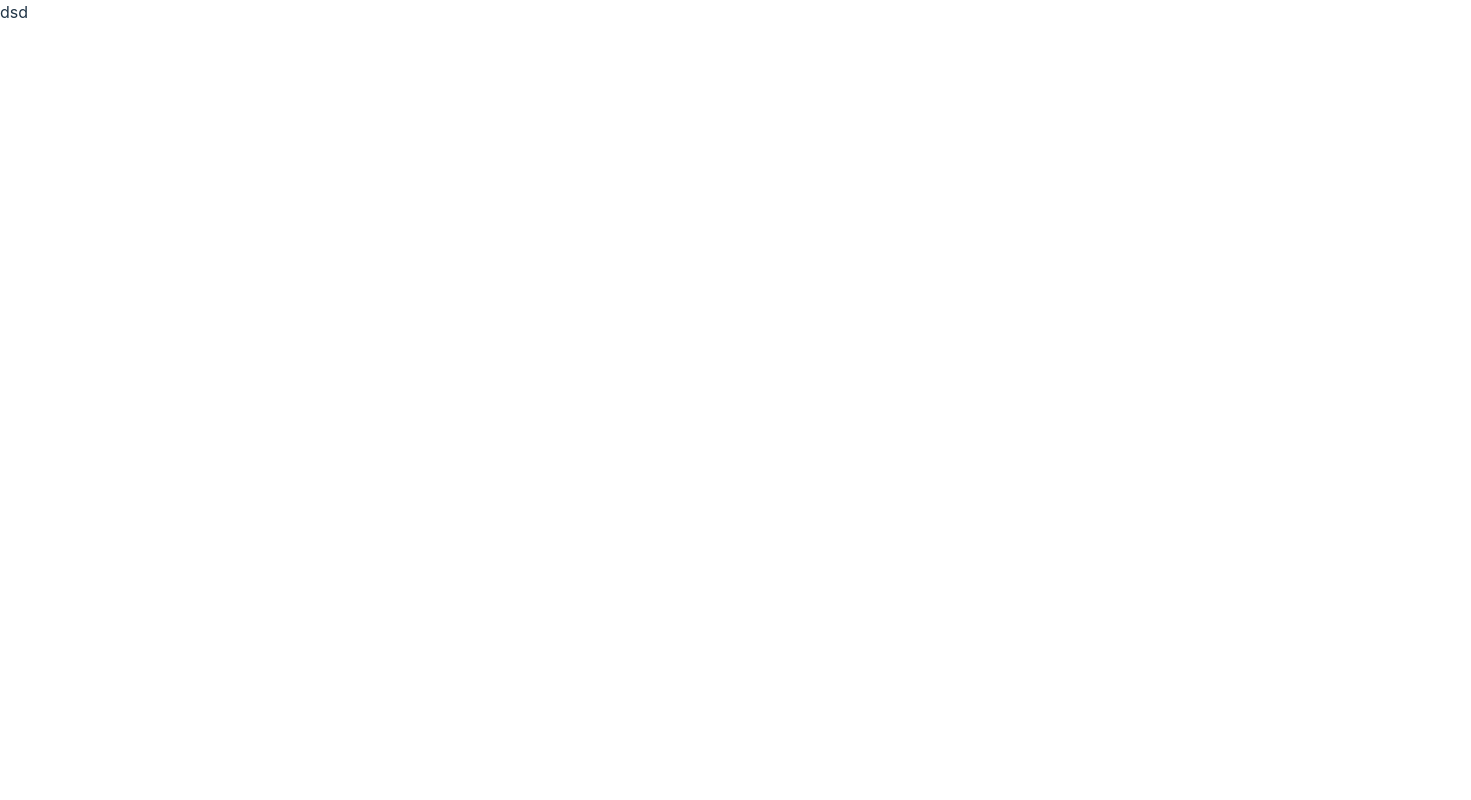
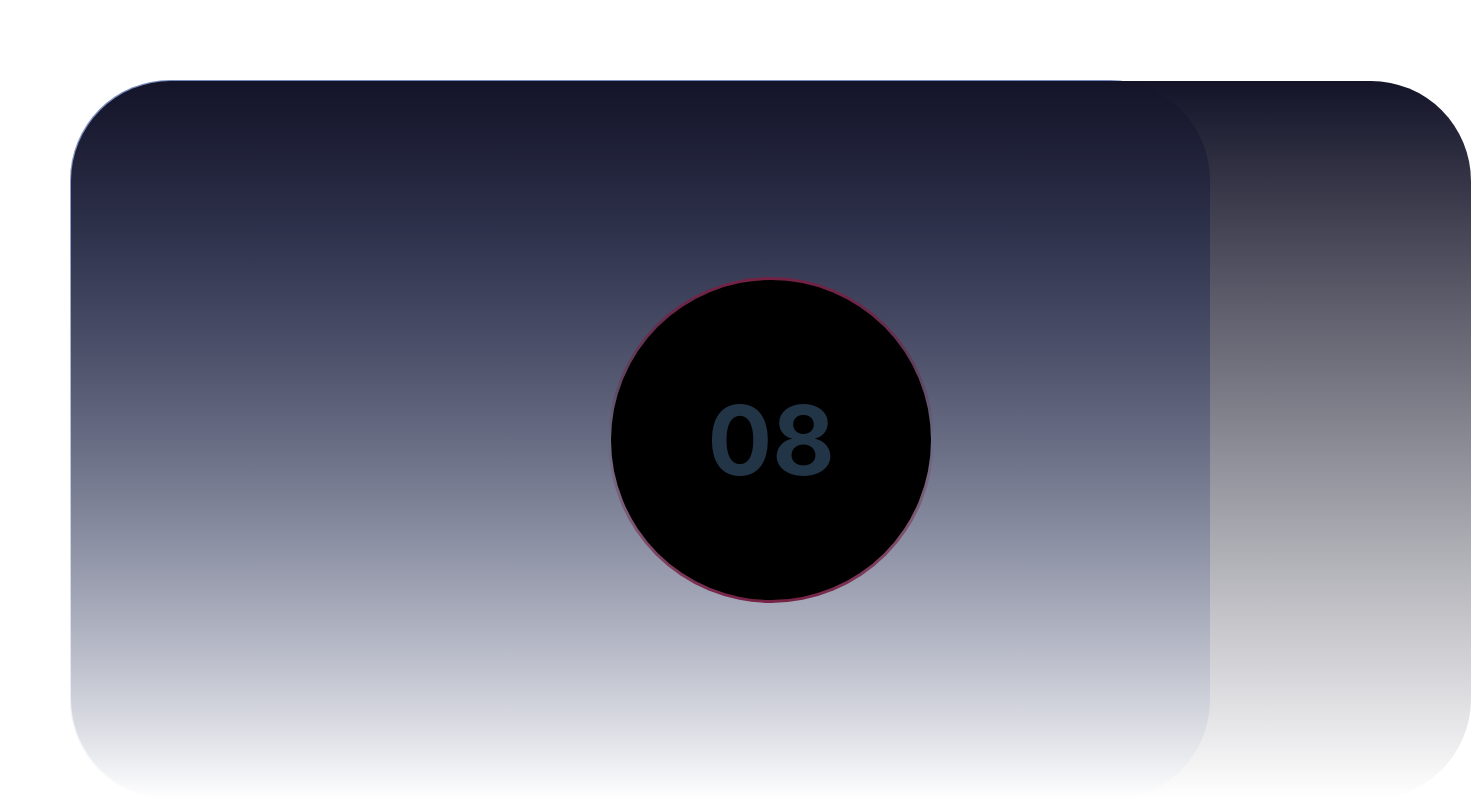
Before and after one commit to Jin-2895/star-clinch, a React (Vite) app: page /TimerPageGtq in a window 1280 px wide. Shown: the top 800 px of the page, 1471 px wide, since content can reach past the window. Built offline with nearby package versions, Linux system fonts and the light colour scheme.

Commit message:
GtQ page

```diff
--- a/src/Pages/Checkout.page.jsx
+++ b/src/Pages/Checkout.page.jsx
@@ -1,7 +1,6 @@
 /* eslint-disable no-unused-vars */
 import { useState } from 'react';
 import ZakirKhanImg from '../assets/celebrities/checkoutImage.png';
-import '../Pages/checkoutPage.css';
 import { Stepper, Step, Button, Typography } from '@material-tailwind/react';
 
 export default function CheckoutPage() {
--- a/src/Pages/TimerPageGtq.page.jsx
+++ b/src/Pages/TimerPageGtq.page.jsx
@@ -1,5 +1,15 @@
-import React from 'react';
-
 export default function TimerPageGtq() {
-  return <div className="max-w-[1920px]">dsd</div>;
+  return (
+    <div className="container mx-auto my-20 ">
+      <div className="max-w-[1680px] p-[1px] bg-gradient-to-b from-[rgba(119,138,189,1)] to-[rgba(255,255,255,0)] rounded-[100px] ">
+        <div className=" w-auto flex flex-col items-center  px-[700px] py-[196px] bg-gradient-to-b from-[rgba(20,20,41,1)] to-[rgba(0,0,0,0)] rounded-[100px]">
+          <div className="p-[3px] bg-gradient-to-b rounded-full from-[rgba(116,33,68,1)] via-[rgba(0,0,0,0)] to-[rgba(116,33,68,1)] ">
+            <div className=" flex flex-col items-center justify-center p-40 rounded-full w-36 h-36 bg-black">
+              <h1 className="text-[96px] leading-[116.18px] font-bold">08</h1>
+            </div>
+          </div>
+        </div>
+      </div>
+    </div>
+  );
 }
--- a/src/Pages/checkoutPage.css
+++ /dev/null
@@ -1,4 +0,0 @@
- /* .place-items-center{
-width: 1.5rem;
-height: 1.5rem;
- } */
```
